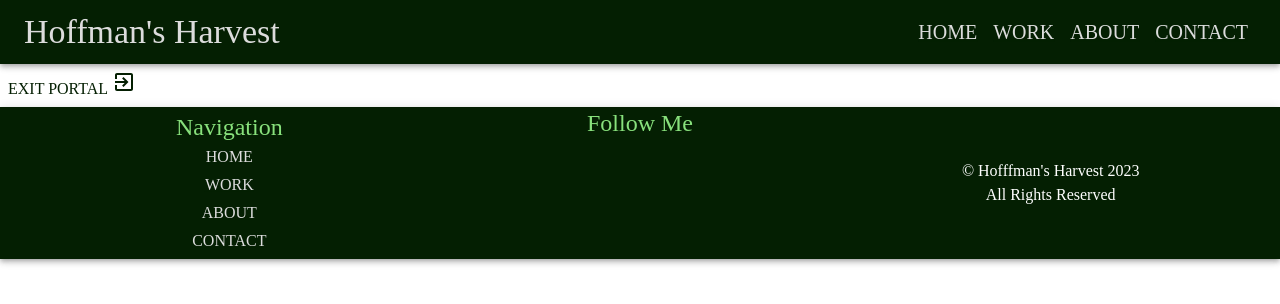
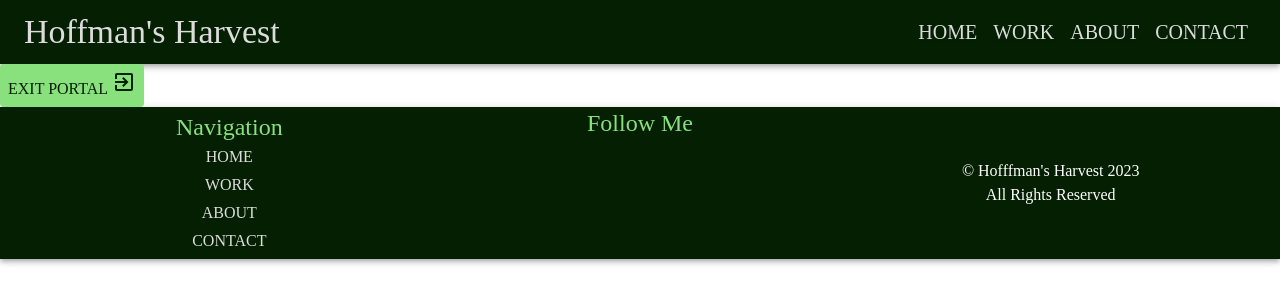
Before and after one commit to SABaltz/hoffmans-harvest, a React (Create React App) app: page /portal in a window 1280 px wide. Shown: the top 304 px of the page. Built offline with nearby package versions, Linux system fonts and the light colour scheme.

Commit message:
Fix Portal

```diff
--- a/src/components/portal/Portal.tsx
+++ b/src/components/portal/Portal.tsx
@@ -1,4 +1,4 @@
-import {secondaryColor, textContrastColor} from "../../global-parameters/Parameters";
+import {colorPalette} from "../../global-parameters/Parameters";
 import {Button, Link, Typography} from "@mui/material";
 import React from "react";
 import {ExitToApp} from "@mui/icons-material";
@@ -7,11 +7,11 @@ function Portal() {
     return (
         <Button
             sx={{
-                color: textContrastColor,
-                backgroundColor: secondaryColor,
+                color: colorPalette.textContrast,
+                backgroundColor: colorPalette.secondary,
                 display: 'block',
                 '&:hover': {
-                    backgroundColor: secondaryColor,
+                    backgroundColor: colorPalette.secondary,
                 }
             }}>
             <Link href={`/home`} sx={{textDecoration: 'none'}}>
```
